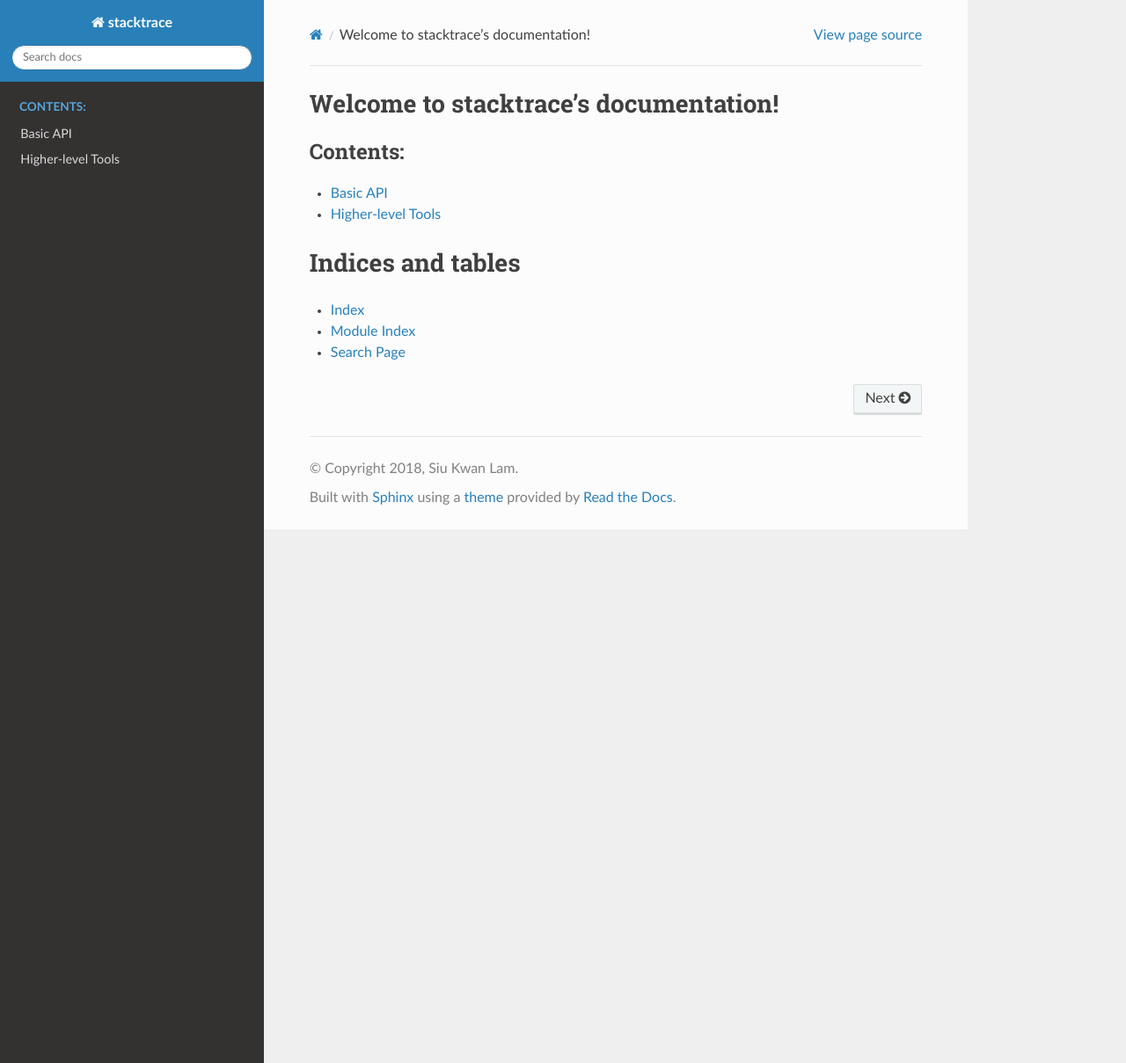
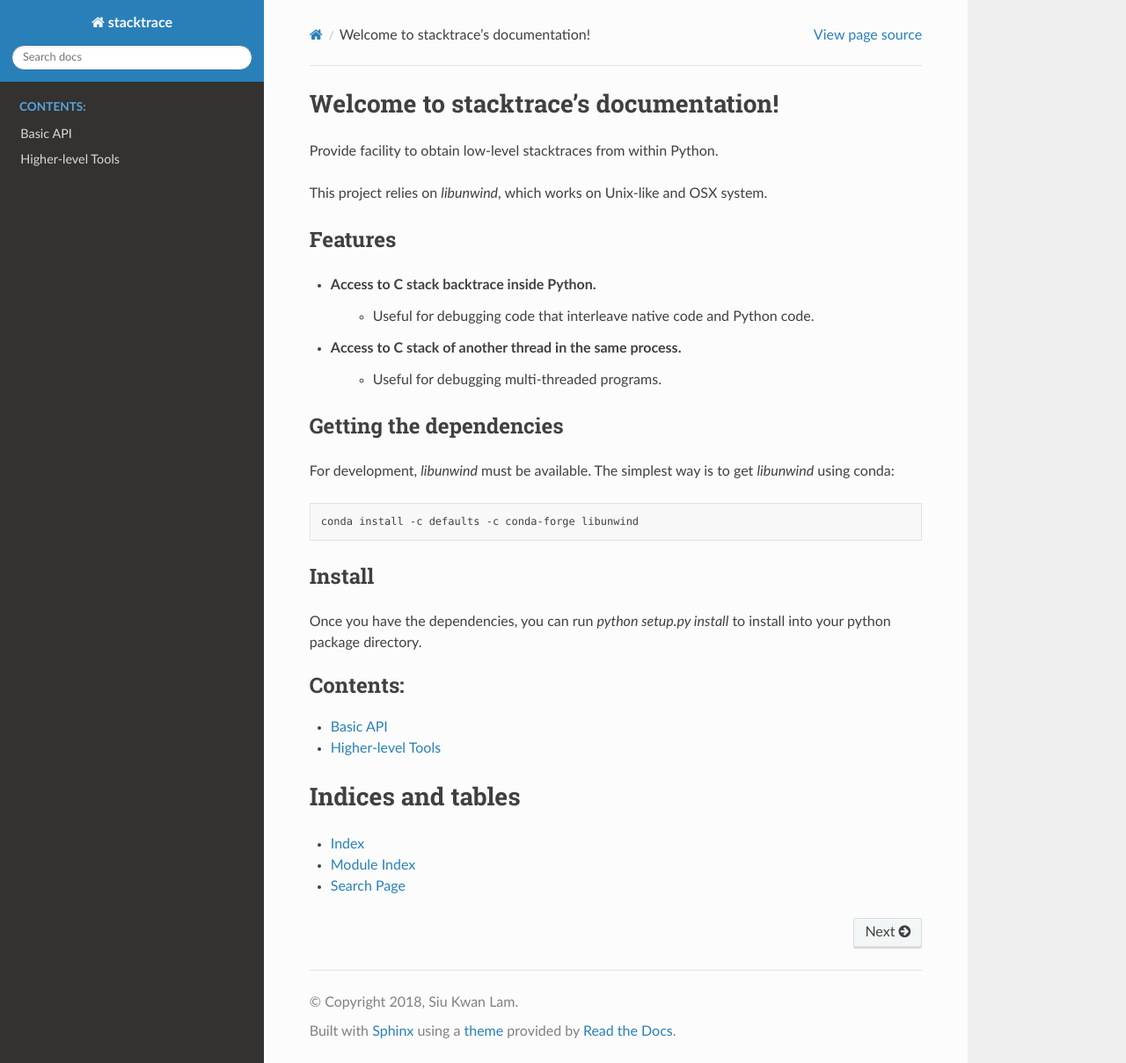
Before and after one commit to numba/stacktrace, a Sphinx documentation site: the page built from docs/source/index.rst, in a window 1280 px wide and 1209 px high. Shown: the whole window at 88% size. Built offline with Sphinx 7.4.7 and the Read the Docs theme 2.0.0, drawn with Linux system fonts in a browser that asks for light colours.

Commit message:
Update doc

```diff
--- a/docs/source/index.rst
+++ b/docs/source/index.rst
@@ -5,6 +5,36 @@
 
 Welcome to stacktrace's documentation!
 ======================================
+
+Provide facility to obtain low-level stacktraces from within Python.
+
+This project relies on *libunwind*, which works on Unix-like and OSX system.
+
+Features
+--------
+
+* Access to C stack backtrace inside Python.
+    * Useful for debugging code that interleave native code and Python code.
+* Access to C stack of another thread in the same process.
+    * Useful for debugging multi-threaded programs.
+
+
+Getting the dependencies
+------------------------
+
+For development, *libunwind* must be available. The simplest way is to get
+*libunwind* using conda:
+
+.. code-block:: bash
+
+   conda install -c defaults -c conda-forge libunwind
+
+
+Install
+-------
+
+Once you have the dependencies, you can run `python setup.py install` to
+install into your python package directory.
 
 .. toctree::
    :maxdepth: 2
```
